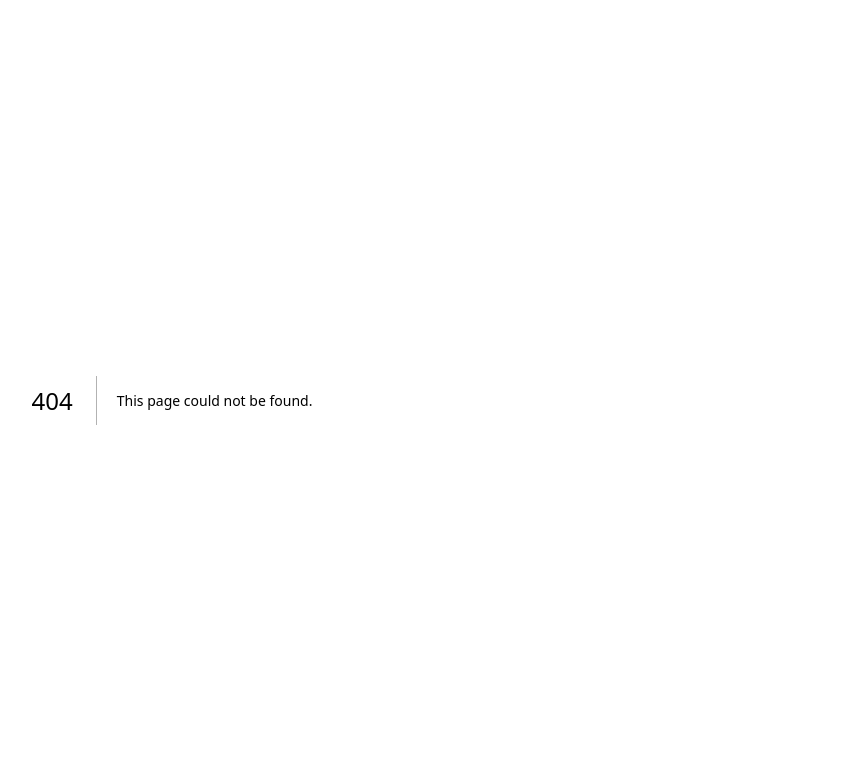
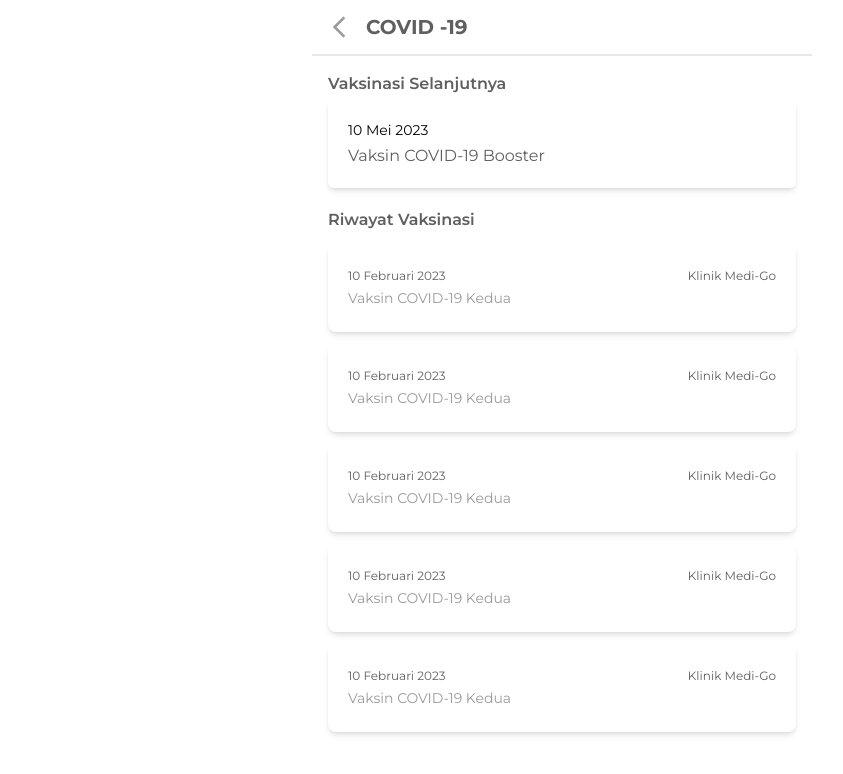
Before and after one commit to Personal-Health-Record/frontend, a Next.js app: page /vaksinasi/covid in a window 1280 px wide. Before the commit this address had no page. Shown: the top 774 px of the page, without its empty margins (78-921 px from the left). Built offline with nearby package versions, Linux system fonts and the light colour scheme.

Commit message:
feat: add vaksinasi covid page

```diff
--- /dev/null
+++ b/src/app/vaksinasi/components/CardNextVaksinasi/index.tsx
@@ -0,0 +1,10 @@
+const CardNextVaksinasi = () => {
+  return (
+    <div className="flex flex-col rounded-md shadow-md py-5 px-5 gap-1">
+      <p className="text-sm">10 Mei 2023</p>
+      <p className="text-md text-mainGrey">Vaksin COVID-19 Booster</p>
+    </div>
+  );
+};
+
+export default CardNextVaksinasi;
--- /dev/null
+++ b/src/app/vaksinasi/components/CardVaksinHistory/index.tsx
@@ -0,0 +1,14 @@
+const CardVaksinHistory = () => {
+  return (
+    <div className="flex justify-between px-5 py-6 rounded-lg shadow-md">
+      <div className="flex flex-col gap-1">
+        <p className="text-xs text-mainGrey">10 Februari 2023</p>
+        <p className="text-sm text-lightGrey">Vaksin COVID-19 Kedua</p>
+      </div>
+
+      <p className="text-xs text-mainGrey">Klinik Medi-Go</p>
+    </div>
+  );
+};
+
+export default CardVaksinHistory;
--- /dev/null
+++ b/src/app/vaksinasi/covid/page.tsx
@@ -0,0 +1,32 @@
+import Header from "@/app/components/Header";
+import CardNextVaksinasi from "../components/CardNextVaksinasi";
+import CardVaksinHistory from "../components/CardVaksinHistory";
+
+const VaksinasiCovid = () => {
+  return (
+    <div className="flex flex-col">
+      <Header title="COVID -19" />
+
+      <div className="flex flex-col w-full px-4 py-4 gap-5">
+        <div className="flex flex-col gap-1">
+          <h3 className="font-semibold text-mainGrey">Vaksinasi Selanjutnya</h3>
+          <CardNextVaksinasi />
+        </div>
+
+        <div className="flex flex-col gap-3">
+          <h3 className="font-semibold text-mainGrey">Riwayat Vaksinasi</h3>
+
+          <div className="flex flex-col gap-3">
+            <CardVaksinHistory />
+            <CardVaksinHistory />
+            <CardVaksinHistory />
+            <CardVaksinHistory />
+            <CardVaksinHistory />
+          </div>
+        </div>
+      </div>
+    </div>
+  );
+};
+
+export default VaksinasiCovid;
```
